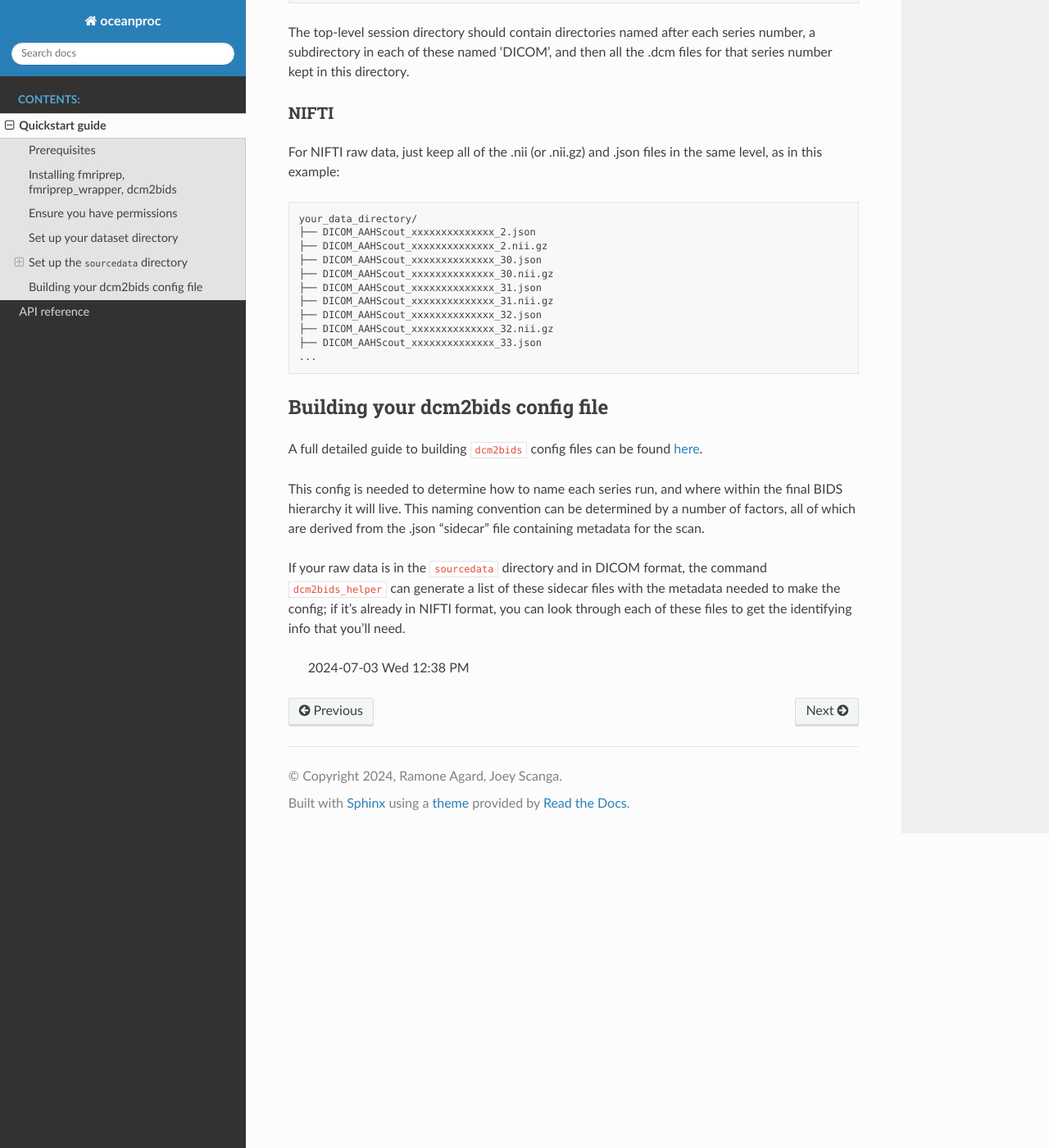
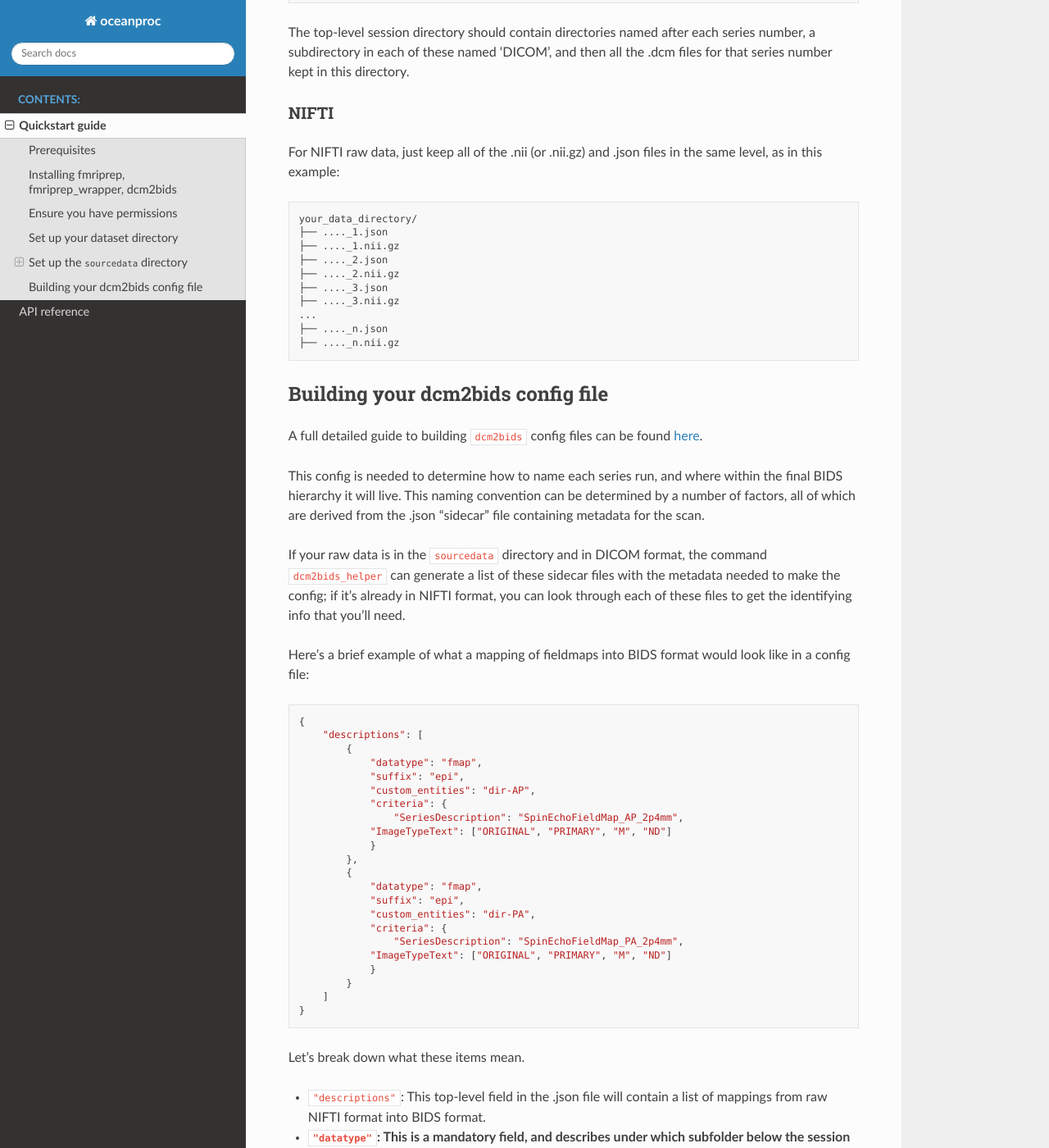
Before and after one commit to washu-seal2/Ocean-Proc, a Sphinx documentation site: the page built from docs/source/quickstart.rst, in a window 1280 px wide and 1400 px high, scrolled down 2544 px. Shown: the whole window at 82% size. Built offline with Sphinx 7.4.7 and the Read the Docs theme 2.0.0, drawn with Linux system fonts in a browser that asks for light colours; some of the changed text lies outside the part shown.

Commit message:
current changes to quickstart.rst

```diff
--- a/docs/source/quickstart.rst
+++ b/docs/source/quickstart.rst
@@ -98,16 +98,15 @@ NIFTI
 For NIFTI raw data, just keep all of the .nii (or .nii.gz) and .json files in the same level, as in this example::
 
     your_data_directory/
-    ├── DICOM_AAHScout_xxxxxxxxxxxxxx_2.json
-    ├── DICOM_AAHScout_xxxxxxxxxxxxxx_2.nii.gz
-    ├── DICOM_AAHScout_xxxxxxxxxxxxxx_30.json
-    ├── DICOM_AAHScout_xxxxxxxxxxxxxx_30.nii.gz
-    ├── DICOM_AAHScout_xxxxxxxxxxxxxx_31.json
-    ├── DICOM_AAHScout_xxxxxxxxxxxxxx_31.nii.gz
-    ├── DICOM_AAHScout_xxxxxxxxxxxxxx_32.json
-    ├── DICOM_AAHScout_xxxxxxxxxxxxxx_32.nii.gz
-    ├── DICOM_AAHScout_xxxxxxxxxxxxxx_33.json
+    ├── ...._1.json
+    ├── ...._1.nii.gz
+    ├── ...._2.json
+    ├── ...._2.nii.gz
+    ├── ...._3.json
+    ├── ...._3.nii.gz
     ...
+    ├── ...._n.json
+    ├── ...._n.nii.gz
 
 
 Building your dcm2bids config file
@@ -119,4 +118,38 @@ This config is needed to determine how to name each series run, and where within
 
 If your raw data is in the ``sourcedata`` directory and in DICOM format, the command ``dcm2bids_helper`` can generate a list of these sidecar files with the metadata needed to make the config; if it's already in NIFTI format, you can look through each of these files to get the identifying info that you'll need.
 
- | 2024-07-03 Wed 12:38 PM
+Here's a brief example of what a mapping of fieldmaps into BIDS format would look like in a config file::
+
+    {
+        "descriptions": [
+            {
+                "datatype": "fmap",
+                "suffix": "epi",
+                "custom_entities": "dir-AP",
+                "criteria": {
+                    "SeriesDescription": "SpinEchoFieldMap_AP_2p4mm",
+                "ImageTypeText": ["ORIGINAL", "PRIMARY", "M", "ND"]
+                }
+            },
+            {
+                "datatype": "fmap",
+                "suffix": "epi",
+                "custom_entities": "dir-PA",
+                "criteria": {
+                    "SeriesDescription": "SpinEchoFieldMap_PA_2p4mm",
+                "ImageTypeText": ["ORIGINAL", "PRIMARY", "M", "ND"]
+                }
+            }
+        ]
+    }
+
+Let's break down what these items mean.
+
+* ``"descriptions"``: This top-level field in the .json file will contain a list of mappings from raw NIFTI format into BIDS format.
+* ``"datatype"``: This is a mandatory field, and describes under which subfolder below the session level this series will be contained in. The BIDS v1.2.0 specification defines the following six:
+    * ``"anat"``
+    * ``"beh"``
+    * ``"dwi"``
+    * ``"fmap"``
+    * ``"func"``
+    * ``"meg"``
```
